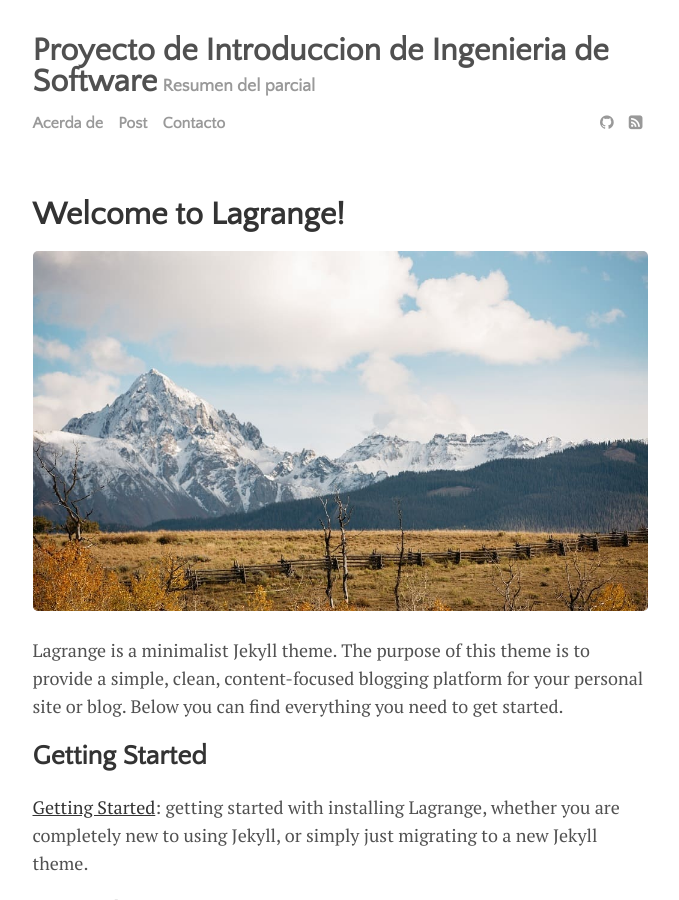
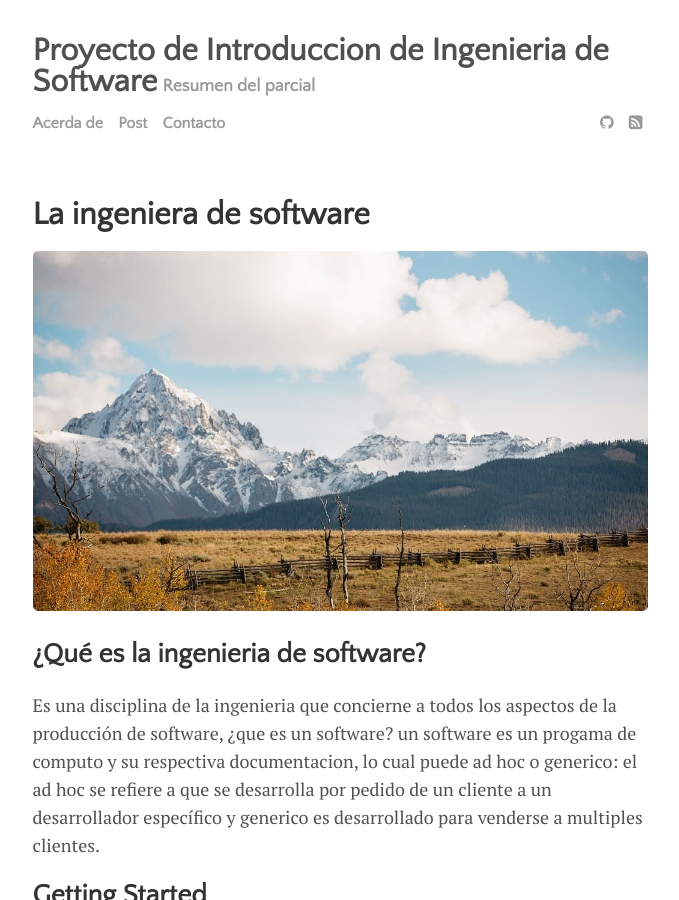
Before and after one commit to RonaldMM1/IngSoftware, a Jekyll site: the page built from _posts/2016-01-01-welcome-to-lagrange.md, in a window 1280 px wide and 900 px high. Shown: the whole window, without its empty margins (300-979 px from the left). Built offline with Jekyll 4.4.1, drawn with Linux system fonts in a browser that asks for light colours; some of the changed text lies outside the part shown.

Commit message:
Update 2016-01-01-welcome-to-lagrange.md

```diff
--- a/_posts/2016-01-01-welcome-to-lagrange.md
+++ b/_posts/2016-01-01-welcome-to-lagrange.md
@@ -1,14 +1,14 @@
 ---
 layout: post
-title: "Welcome to Lagrange!"
-author: "Paul Le"
+title: "La ingeniera de software"
+author: "Ronald Mosquera"
 categories: journal
 tags: [documentation,sample]
 image: mountains.jpg
 ---
 
-Lagrange is a minimalist Jekyll theme. The purpose of this theme is to provide a simple, clean, content-focused blogging platform for your personal site or blog. Below you can find everything you need to get started.
-
+## ¿Qué es la ingenieria de software?
+Es una disciplina de la ingenieria que concierne a todos los aspectos de la producción de software, ¿que es un software? un software es un progama de computo y su respectiva documentacion, lo cual puede ad hoc o generico: el ad hoc se refiere a que se desarrolla por pedido de un cliente a un desarrollador específico y generico es desarrollado para venderse a multiples clientes.
 ## Getting Started
 
 [Getting Started]({{ site.github.url }}{% post_url 2015-10-10-getting-started %}): getting started with installing Lagrange, whether you are completely new to using Jekyll, or simply just migrating to a new Jekyll theme.
```
